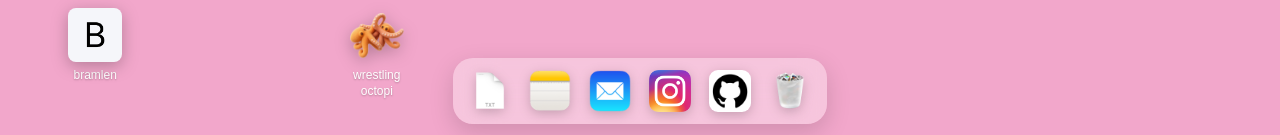
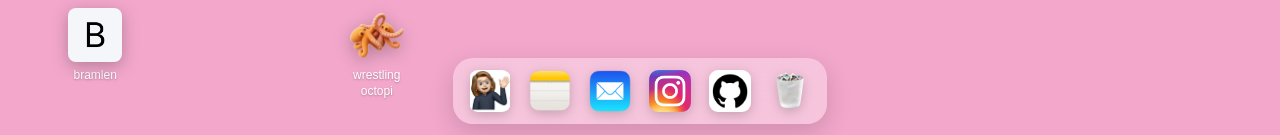
Before and after one commit to tetetootoo/half-odd-web, a React app: page / in a window 1280 px wide. Shown: the part 662-797 px from the top of the page. Built offline with nearby package versions, Linux system fonts and the light colour scheme; the HTML template or start-up script is replaced by a standard one.

Commit message:
Autoplay muted project videos and round the About Me dock icon
Project overlay videos now autoplay muted without native controls
instead of showing a play button/scrub bar. The About Me dock icon
gets the same rounded treatment as other photo-based icons.

```diff
--- a/src/components/Dock/Dock.tsx
+++ b/src/components/Dock/Dock.tsx
@@ -2,7 +2,7 @@ import { dockLinks } from '../../data/content';
 import styles from './Dock.module.css';
 
 const icons = {
-  aboutMe: '/icons/txt-doc.png',
+  aboutMe: '/icons/memoji.jpg',
   notes: '/icons/notes.png',
   mail: '/icons/mail.png',
   instagram: '/icons/instagram.png',
@@ -28,7 +28,7 @@ export function Dock({ onOpenAboutMe, onOpenNotes, onOpenTrash }: DockProps) {
   return (
     <nav className={styles.dock} aria-label="Dock">
       <button type="button" className={styles.item} onClick={onOpenAboutMe}>
-        <img className={styles.glyphImage} src={icons.aboutMe} alt="" />
+        <img className={`${styles.glyphImage} ${styles.rounded}`} src={icons.aboutMe} alt="" />
         <Tooltip label="About Me" />
       </button>
       <button type="button" className={styles.item} onClick={onOpenNotes}>
--- a/src/components/Window/Window.tsx
+++ b/src/components/Window/Window.tsx
@@ -17,7 +17,16 @@ function MediaFrame({ item }: { item: DesktopItem }) {
     return <div className={styles.placeholder}>Image / video placeholder</div>;
   }
   if (item.mediaType === 'video') {
-    return <video className={styles.media} src={item.mediaSrc} controls poster={item.posterSrc} />;
+    return (
+      <video
+        className={styles.media}
+        src={item.mediaSrc}
+        poster={item.posterSrc}
+        muted
+        autoPlay
+        playsInline
+      />
+    );
   }
   return <img className={styles.media} src={item.mediaSrc} alt={item.label} />;
 }
```
